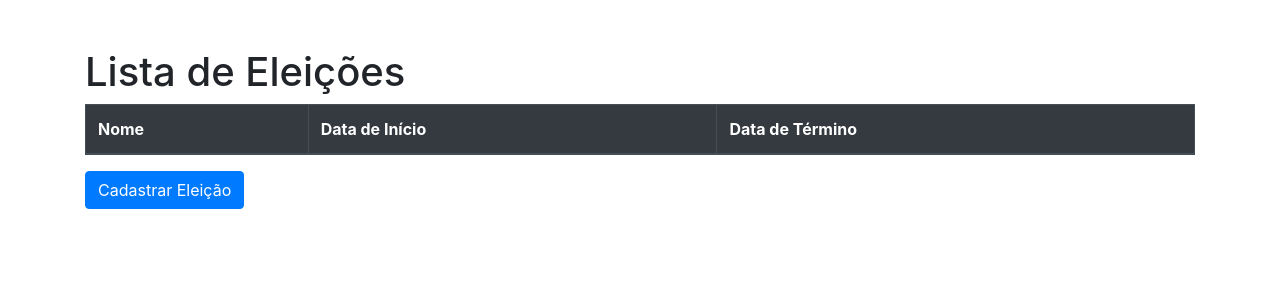
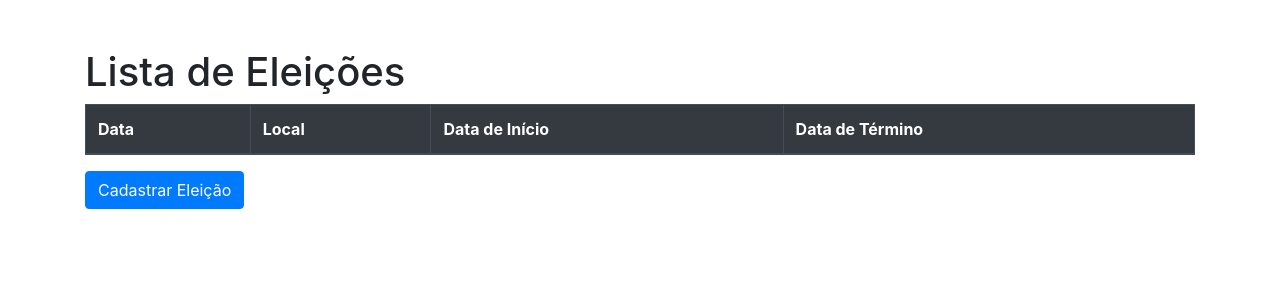
Before and after one commit to EloyWayne/SistemaEleitoral, a Django app: page /lista_eleicoes/ in a window 1280 px wide. Shown: the top 300 px of the page. Run offline with Django 5.2, Linux system fonts and the light colour scheme; data that the repository does not hold is empty; some libraries are stand-ins or nearby versions.

Commit message:
display of data in tables

```diff
--- a/eleicoes_app/templates/lista_candidatos.html
+++ b/eleicoes_app/templates/lista_candidatos.html
@@ -13,8 +13,7 @@
             <thead class="thead-dark">
                 <tr>
                     <th>Nome</th>
-                    <th>Email</th>
-                    <th>Telefone</th>
+                    <th>CPF</th>
                     <th>Endereço</th>
                 </tr>
             </thead>
@@ -22,8 +21,7 @@
                 {% for candidato in candidatos %}
                     <tr>
                         <td>{{ candidato.nome }}</td>
-                        <td>{{ candidato.email }}</td>
-                        <td>{{ candidato.telefone }}</td>
+                        <td>{{ candidato.cpf }}</td>
                         <td>{{ candidato.endereco }}</td>
                     </tr>
                 {% endfor %}
--- a/eleicoes_app/templates/lista_candidatos_chapa.html
+++ b/eleicoes_app/templates/lista_candidatos_chapa.html
@@ -14,13 +14,15 @@
                 <tr>
                     <th>Nome do Candidato</th>
                     <th>Nome da Chapa</th>
+                    <th>Nome da Cargo</th>
                 </tr>
             </thead>
             <tbody>
                 {% for candidato_chapa in candidatos_chapa %}
                     <tr>
                         <td>{{ candidato_chapa.candidato.nome }}</td>
-                        <td>{{ candidato_chapa.chapa.nome }}</td>
+                        <td>{{ candidato_chapa.chapa}}</td>
+                        <td>{{ candidato_chapa.cargo}}</td>
                     </tr>
                 {% endfor %}
             </tbody>
--- a/eleicoes_app/templates/lista_chapas.html
+++ b/eleicoes_app/templates/lista_chapas.html
@@ -13,14 +13,14 @@
             <thead class="thead-dark">
                 <tr>
                     <th>Nome</th>
-                    <th>Descrição</th>
+                    <th>Eleição</th>
                 </tr>
             </thead>
             <tbody>
                 {% for chapa in chapas %}
                     <tr>
-                        <td>{{ chapa.nome }}</td>
-                        <td>{{ chapa.descricao }}</td>
+                        <td>{{ chapa.nome_chapa }}</td>
+                        <td>{{ chapa.eleicao }}</td>
                     </tr>
                 {% endfor %}
             </tbody>
--- a/eleicoes_app/templates/lista_eleicoes.html
+++ b/eleicoes_app/templates/lista_eleicoes.html
@@ -12,7 +12,8 @@
         <table class="table table-bordered">
             <thead class="thead-dark">
                 <tr>
-                    <th>Nome</th>
+                    <th>Data</th>
+                    <th>Local</th>
                     <th>Data de Início</th>
                     <th>Data de Término</th>
                 </tr>
@@ -20,9 +21,10 @@
             <tbody>
                 {% for eleicao in eleicoes %}
                     <tr>
-                        <td>{{ eleicao.nome }}</td>
-                        <td>{{ eleicao.data_inicio }}</td>
-                        <td>{{ eleicao.data_termino }}</td>
+                        <td>{{ eleicao.data_eleicao }}</td>
+                        <td>{{ eleicao.local_eleicao }}</td>
+                        <td>{{ eleicao.hora_inicial }}</td>
+                        <td>{{ eleicao.hora_final }}</td>
                     </tr>
                 {% endfor %}
             </tbody>
--- a/eleicoes_app/templates/lista_eleitores.html
+++ b/eleicoes_app/templates/lista_eleitores.html
@@ -13,14 +13,14 @@
             <thead class="thead-dark">
                 <tr>
                     <th>Nome</th>
-                    <th>Email</th>
+                    <th>CPF</th>
                 </tr>
             </thead>
             <tbody>
                 {% for eleitor in eleitores %}
                     <tr>
                         <td>{{ eleitor.nome }}</td>
-                        <td>{{ eleitor.email }}</td>
+                        <td>{{ eleitor.cpf }}</td>
                     </tr>
                 {% endfor %}
             </tbody>
```
Also changed, not shown: eleicoes_app/templates/lista_cargos.html (+4 -4 lines).
